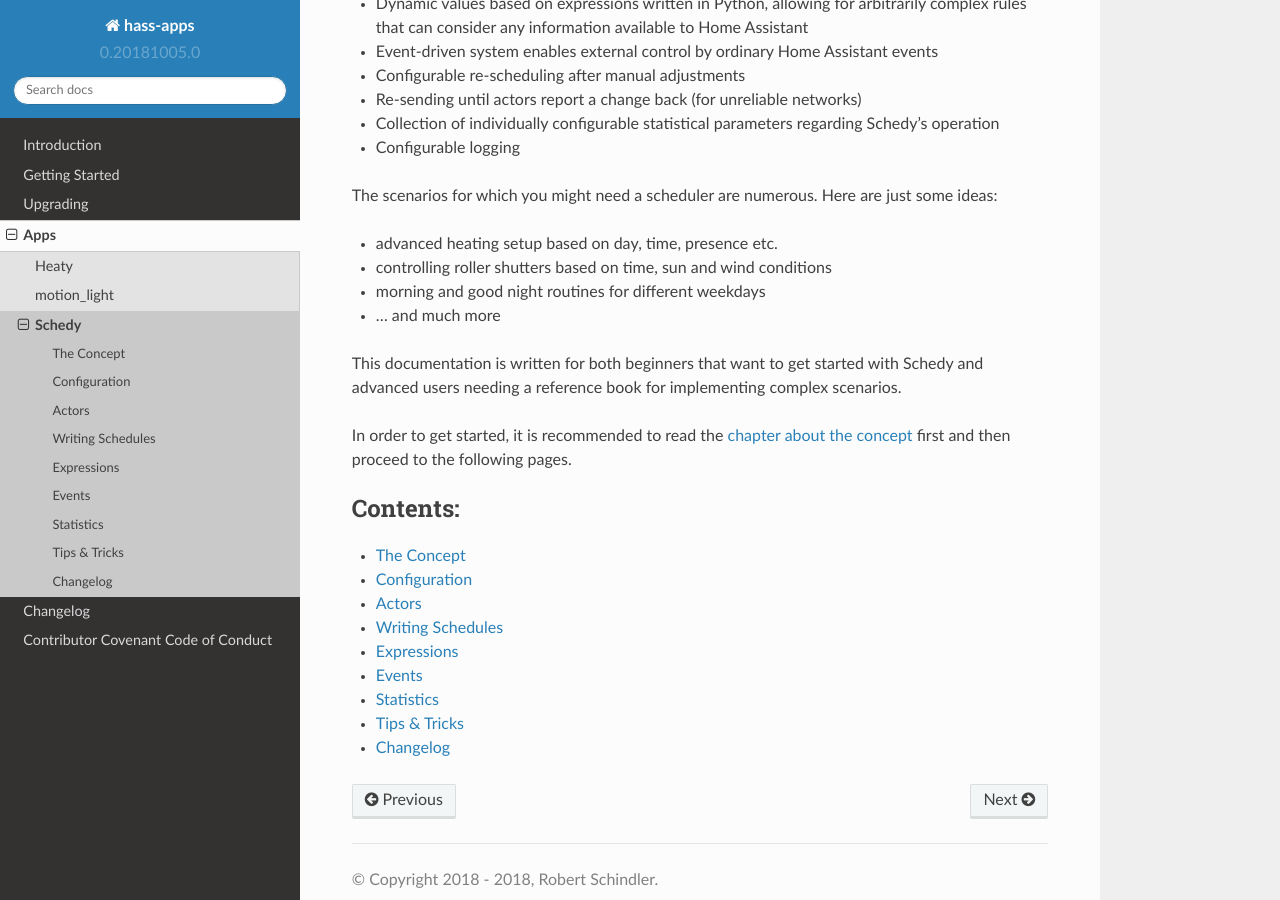
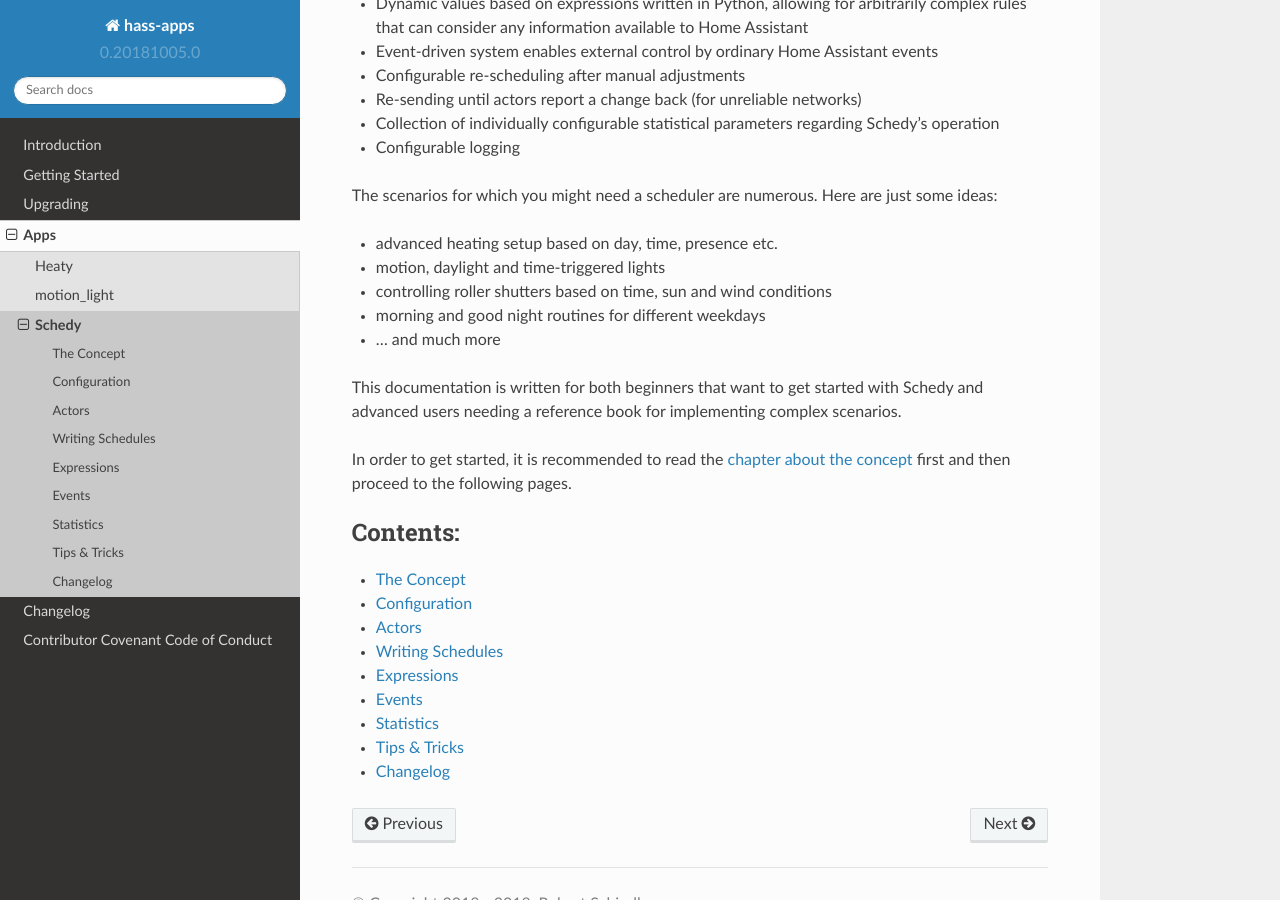
Before and after one commit to bob1de/hass-apps, a Sphinx documentation site: the page built from docs/apps/schedy/index.rst, in a window 1280 px wide and 900 px high, scrolled down 432 px. Built offline with Sphinx 7.4.7 and the Read the Docs theme 2.0.0, drawn with Linux system fonts in a browser that asks for light colours.

Commit message:
[schedy] Added new usecase for Schedy to docs

```diff
--- a/docs/apps/schedy/index.rst
+++ b/docs/apps/schedy/index.rst
@@ -29,6 +29,7 @@
 are just some ideas:
 
 * advanced heating setup based on day, time, presence etc.
+* motion, daylight and time-triggered lights
 * controlling roller shutters based on time, sun and wind conditions
 * morning and good night routines for different weekdays
 * ... and much more
```
